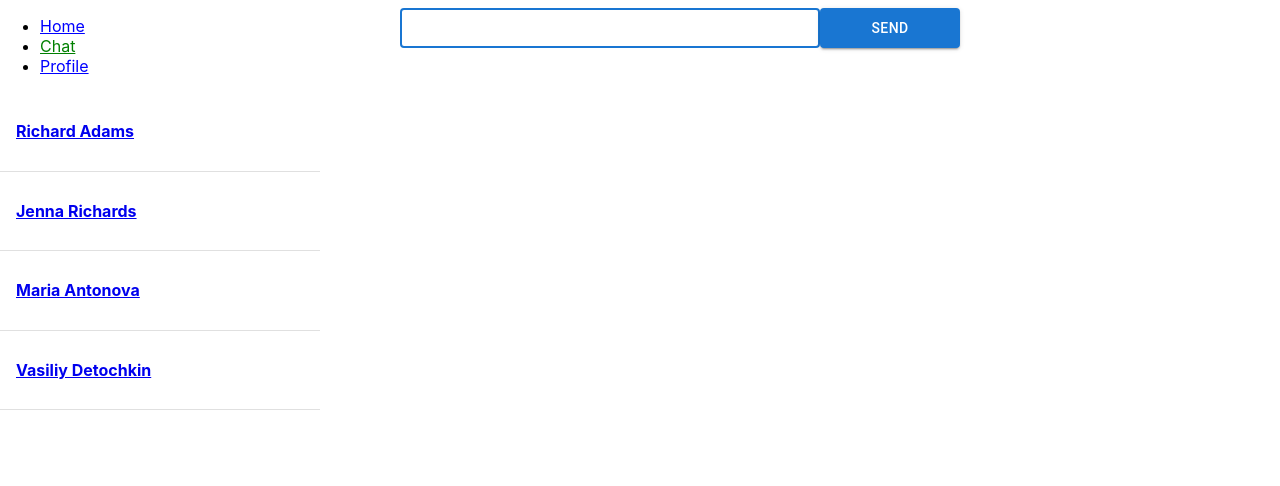
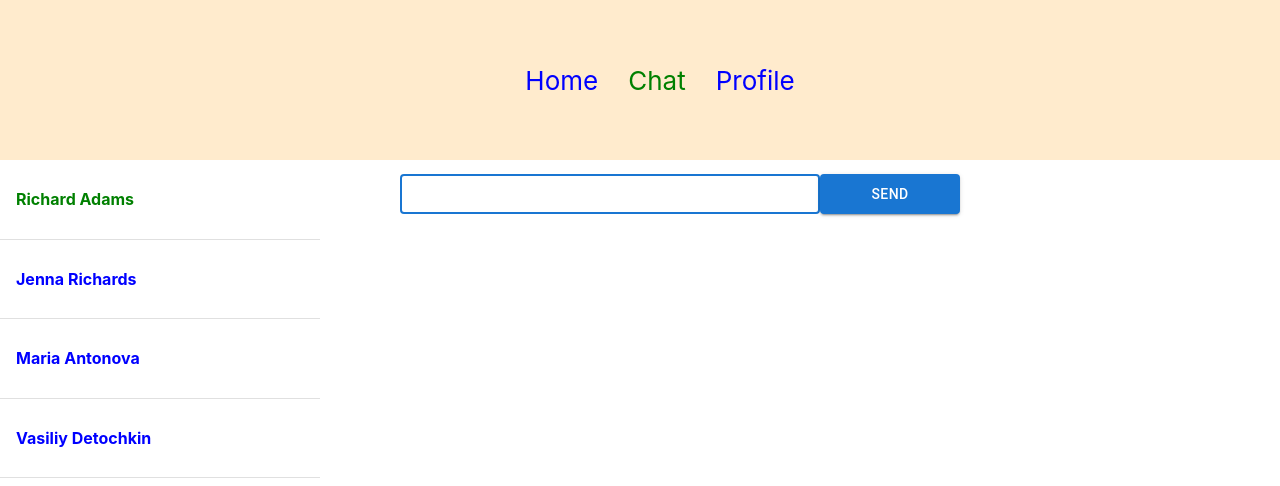
Before and after one commit to Eliasz-S/gb-messenger, a React (Create React App) app: page /chat/chat1 in a window 1280 px wide. Shown: the top 486 px of the page. Built offline with nearby package versions, Linux system fonts and the light colour scheme.

Commit message:
minor style fixes

```diff
--- a/src/App.css
+++ b/src/App.css
@@ -16,14 +16,27 @@
 }
 
 .App-header {
-  background-color: #282c34;
-  min-height: 100vh;
+  background-color: blanchedalmond;
+  min-height: 20vh;
   display: flex;
   flex-direction: column;
   align-items: center;
   justify-content: center;
   font-size: calc(10px + 2vmin);
   color: white;
+}
+
+.App-header ul {
+  display: flex;
+  list-style: none;
+}
+
+.App-header ul li {
+  margin: 15px;
+}
+
+.App-header a {
+  text-decoration: none;
 }
 
 .App-link {
@@ -40,8 +53,8 @@
 }
 
 .App-chat-section {
-  position: absolute;
-  top: 0.5rem;
+  position: relative;
+  bottom: 19rem;
   left: 25rem;
   text-align: left;
   width: 35rem;
--- a/src/App.js
+++ b/src/App.js
@@ -11,6 +11,7 @@ const Profile = () => <h4>This is your profile page</h4>
 function App() {
   return (
     <BrowserRouter>
+      <header className='App-header'>
         <ul>
           <li>
             <NavLink
@@ -37,6 +38,7 @@ function App() {
             </NavLink>
           </li>
         </ul>
+      </header>
       <Routes>
         <Route path='/' element={<Home />} />
         <Route path='/chat' element={<ChatList /> }>
--- a/src/components/ChatList/ChatList.jsx
+++ b/src/components/ChatList/ChatList.jsx
@@ -1,3 +1,4 @@
+import './ChatList.styles.css';
 import { NavLink, Outlet } from "react-router-dom";
 import { Chat } from "../Chat/Chat"
 
@@ -24,7 +25,12 @@ export const ChatList = () => (
     <>
         <div>
             {chatList.map((chat) => (
-                <NavLink key={chat.id} to={`/chat/${chat.id}`}>
+                <NavLink
+                    className="Chat-link"
+                    style={({ isActive }) => ({ color: isActive ? "green" : "blue" })}
+                    key={chat.id}
+                    to={`/chat/${chat.id}`}
+                >
                     <Chat name={chat.name} />
                 </NavLink>
             ))}
--- /dev/null
+++ b/src/components/ChatList/ChatList.styles.css
@@ -0,0 +1,3 @@
+.Chat-link {
+    text-decoration: none;
+}
```
Lines whose indentation alone changed are shown as unchanged.
